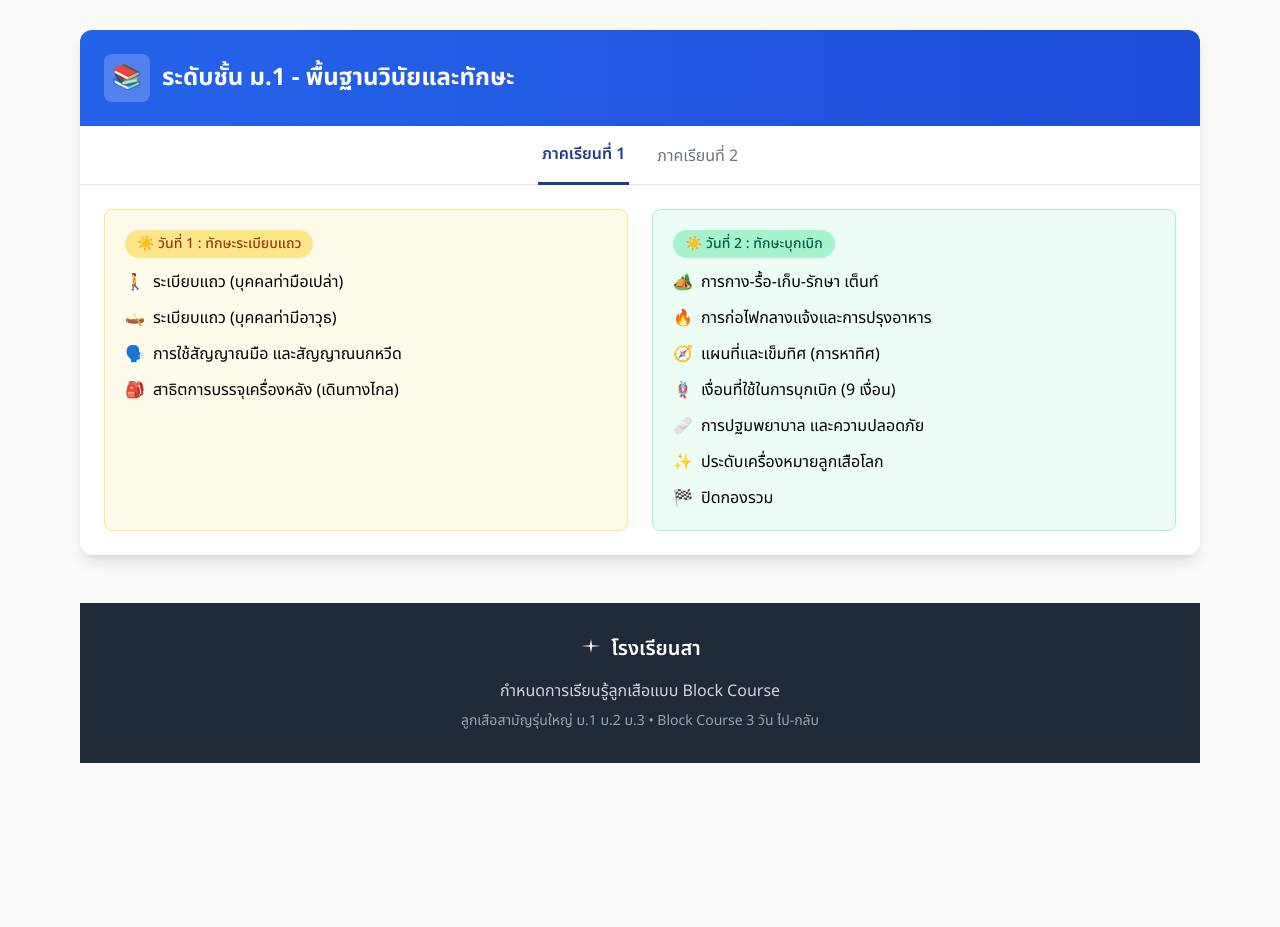
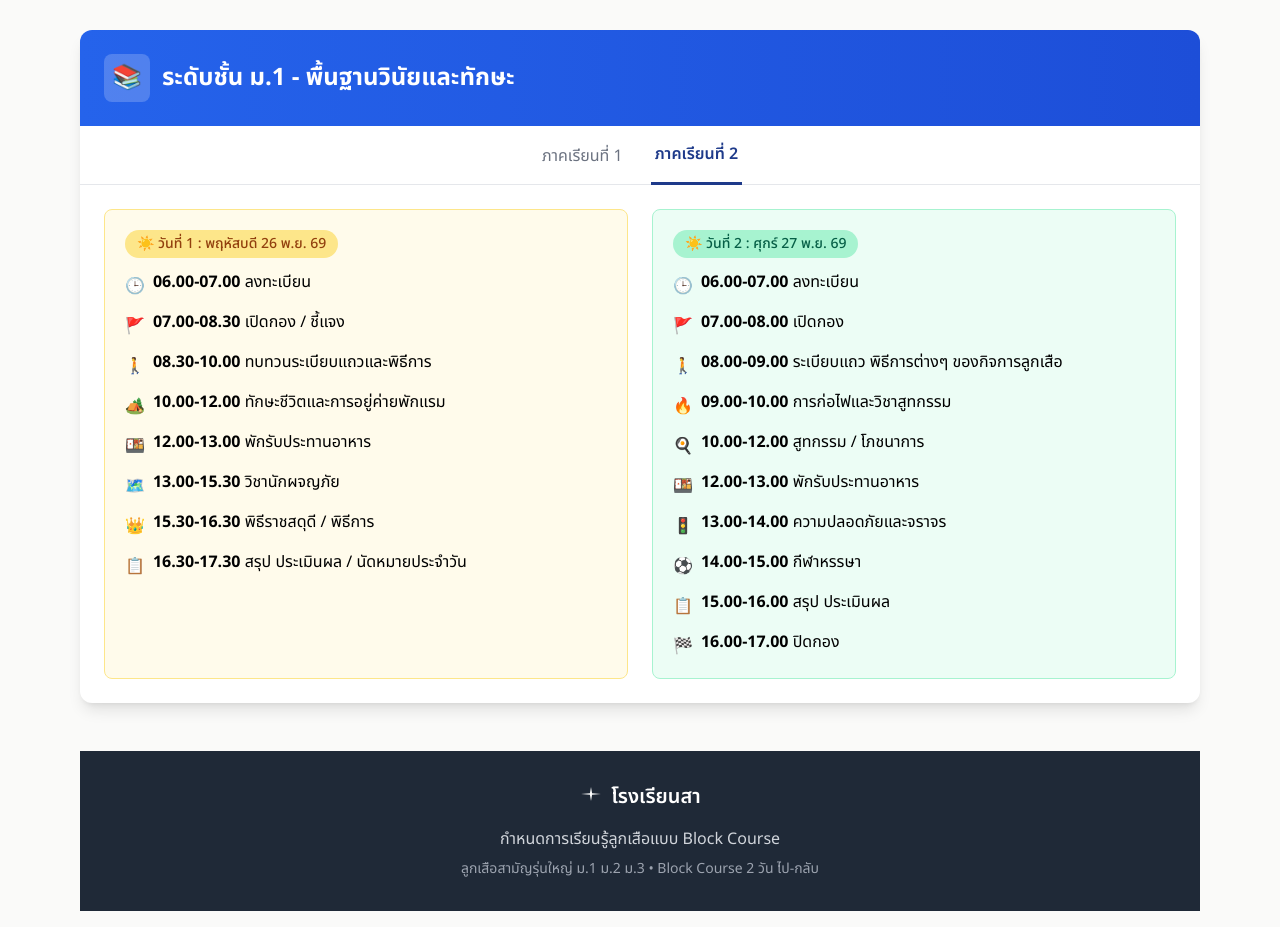
Before and after one commit to jinchanya-boop/sascout, a plain HTML site: page index.html in a window 1280 px wide. Shown: the part 400-1327 px from the top of the page. Before the commit the page ends 1179 px from the top, so only its background shows below. Drawn offline with nearby package versions, Linux system fonts and the light colour scheme.

```diff
--- a/index.html
+++ b/index.html
@@ -120,7 +120,7 @@
                 <h1 class="text-3xl md:text-4xl font-bold">กำหนดการเรียนรู้ลูกเสือ Block Course</h1>
             </div>
             <p class="text-xl opacity-90">โรงเรียนสา ลูกเสือสามัญรุ่นใหญ่ ม.1 ม.2 ม.3</p>
-            <p class="text-lg opacity-80 mt-2">Block Course 3 วัน ไป-กลับ</p>
+            <p class="text-lg opacity-80 mt-2">Block Course 2 วัน ไป-กลับ</p>
         </div>
     </header>
 
@@ -213,29 +213,33 @@
                         </div>
                     </div>
 
-                    <div id="grade-1-term-2" class="term-content p-6 grid md:grid-cols-3 gap-6">
-                        <div class="bg-rose-50 border border-rose-200 rounded-lg p-5">
-                            <span class="inline-block bg-rose-200 text-rose-800 text-sm font-medium px-3 py-1 rounded-full mb-3">☀️ วันที่ 1 : ปฐมนิเทศ</span>
+                    <div id="grade-1-term-2" class="term-content p-6 grid md:grid-cols-2 gap-6">
+                        <div class="bg-amber-50 border border-amber-200 rounded-lg p-5">
+                            <span class="inline-block bg-amber-200 text-amber-800 text-sm font-medium px-3 py-1 rounded-full mb-3">☀️ วันที่ 1 : พฤหัสบดี 26 พ.ย. 69</span>
                             <ul class="space-y-3">
-                                <li class="flex items-center"><span class="mr-2">🤝</span> ปฐมนิเทศ (การปฏิบัติตนในระบบหมู่)</li>
-                                <li class="flex items-center"><span class="mr-2">⭐</span> การเรียนเครื่องหมายพิเศษ</li>
-                            </ul>
-                        </div>
-                        <div class="bg-amber-50 border border-amber-200 rounded-lg p-5">
-                            <span class="inline-block bg-amber-200 text-amber-800 text-sm font-medium px-3 py-1 rounded-full mb-3">☀️ วันที่ 2 : นักผจญภัย</span>
-                            <ul class="space-y-3">
-                                <li class="flex items-center"><span class="mr-2">🗺️</span> วิชานักผจญภัย (เดินทางไกล)</li>
-                                <li class="flex items-center"><span class="mr-2">🏞️</span> การตั้งค่ายพักแรม, เหตุการณ์เดินทางไกล</li>
-                                <li class="flex items-center"><span class="mr-2">🏕️</span> วิชาผู้จัดการอยู่ค่ายพักแรม</li>
+                                <li class="flex items-start"><span class="mr-2 mt-1">🕒</span> <div><strong>06.00-07.00</strong> ลงทะเบียน</div></li>
+                                <li class="flex items-start"><span class="mr-2 mt-1">🚩</span> <div><strong>07.00-08.30</strong> เปิดกอง / ชี้แจง</div></li>
+                                <li class="flex items-start"><span class="mr-2 mt-1">🚶</span> <div><strong>08.30-10.00</strong> ทบทวนระเบียบแถวและพิธีการ</div></li>
+                                <li class="flex items-start"><span class="mr-2 mt-1">🏕️</span> <div><strong>10.00-12.00</strong> ทักษะชีวิตและการอยู่ค่ายพักแรม</div></li>
+                                <li class="flex items-start"><span class="mr-2 mt-1">🍱</span> <div><strong>12.00-13.00</strong> พักรับประทานอาหาร</div></li>
+                                <li class="flex items-start"><span class="mr-2 mt-1">🗺️</span> <div><strong>13.00-15.30</strong> วิชานักผจญภัย</div></li>
+                                <li class="flex items-start"><span class="mr-2 mt-1">👑</span> <div><strong>15.30-16.30</strong> พิธีราชสดุดี / พิธีการ</div></li>
+                                <li class="flex items-start"><span class="mr-2 mt-1">📋</span> <div><strong>16.30-17.30</strong> สรุป ประเมินผล / นัดหมายประจำวัน</div></li>
                             </ul>
                         </div>
                         <div class="bg-emerald-50 border border-emerald-200 rounded-lg p-5">
-                            <span class="inline-block bg-emerald-200 text-emerald-800 text-sm font-medium px-3 py-1 rounded-full mb-3">☀️ วันที่ 3 : ธรรมชาติศึกษา</span>
+                            <span class="inline-block bg-emerald-200 text-emerald-800 text-sm font-medium px-3 py-1 rounded-full mb-3">☀️ วันที่ 2 : ศุกร์ 27 พ.ย. 69</span>
                             <ul class="space-y-3">
-                                <li class="flex items-center"><span class="mr-2">☀️</span> วิชาลม ฟ้า อากาศและฤดูกาล</li>
-                                <li class="flex items-center"><span class="mr-2">🌳</span> วิชาผู้พิทักษ์ป่า</li>
-                                <li class="flex items-center"><span class="mr-2">✨</span> การประดับเครื่องหมายลูกเสือโลก</li>
-                                <li class="flex items-center"><span class="mr-2">🔄</span> ทบทวนกิจกรรมและทดสอบ</li>
+                                <li class="flex items-start"><span class="mr-2 mt-1">🕒</span> <div><strong>06.00-07.00</strong> ลงทะเบียน</div></li>
+                                <li class="flex items-start"><span class="mr-2 mt-1">🚩</span> <div><strong>07.00-08.00</strong> เปิดกอง</div></li>
+                                <li class="flex items-start"><span class="mr-2 mt-1">🚶</span> <div><strong>08.00-09.00</strong> ระเบียบแถว พิธีการต่างๆ ของกิจการลูกเสือ</div></li>
+                                <li class="flex items-start"><span class="mr-2 mt-1">🔥</span> <div><strong>09.00-10.00</strong> การก่อไฟและวิชาสูทกรรม</div></li>
+                                <li class="flex items-start"><span class="mr-2 mt-1">🍳</span> <div><strong>10.00-12.00</strong> สูทกรรม / โภชนาการ</div></li>
+                                <li class="flex items-start"><span class="mr-2 mt-1">🍱</span> <div><strong>12.00-13.00</strong> พักรับประทานอาหาร</div></li>
+                                <li class="flex items-start"><span class="mr-2 mt-1">🚦</span> <div><strong>13.00-14.00</strong> ความปลอดภัยและจราจร</div></li>
+                                <li class="flex items-start"><span class="mr-2 mt-1">⚽</span> <div><strong>14.00-15.00</strong> กีฬาหรรษา</div></li>
+                                <li class="flex items-start"><span class="mr-2 mt-1">📋</span> <div><strong>15.00-16.00</strong> สรุป ประเมินผล</div></li>
+                                <li class="flex items-start"><span class="mr-2 mt-1">🏁</span> <div><strong>16.00-17.00</strong> ปิดกอง</div></li>
                             </ul>
                         </div>
                     </div>
@@ -289,30 +293,34 @@
                         </div>
                     </div>
 
-                    <div id="grade-2-term-2" class="term-content p-6 grid md:grid-cols-3 gap-6">
-                        <div class="bg-rose-50 border border-rose-200 rounded-lg p-5">
-                            <span class="inline-block bg-rose-200 text-rose-800 text-sm font-medium px-3 py-1 rounded-full mb-3">☀️ วันที่ 1 : ทักษะกาย</span>
+                    <div id="grade-2-term-2" class="term-content p-6 grid md:grid-cols-2 gap-6">
+                        <div class="bg-amber-50 border border-amber-200 rounded-lg p-5">
+                            <span class="inline-block bg-amber-200 text-amber-800 text-sm font-medium px-3 py-1 rounded-full mb-3">☀️ วันที่ 1 : พฤหัสบดี 26 พ.ย. 69</span>
                             <ul class="space-y-3">
-                                <li class="flex items-center"><span class="mr-2">🤝</span> ปฐมนิเทศ (เครื่องหมายวิชาพิเศษ/สายยศ)</li>
-                                <li class="flex items-center"><span class="mr-2">🎭</span> วิชานักแสดงบันเทิง</li>
-                                <li class="flex items-center"><span class="mr-2">🏃</span> วิชานักกรีฑา (วิ่ง/กระโดดสูง)</li>
-                            </ul>
-                        </div>
-                        <div class="bg-amber-50 border border-amber-200 rounded-lg p-5">
-                            <span class="inline-block bg-amber-200 text-amber-800 text-sm font-medium px-3 py-1 rounded-full mb-3">☀️ วันที่ 2 : การผจญภัย</span>
-                            <ul class="space-y-3">
-                                <li class="flex items-center"><span class="mr-2">🏞️</span> วิชานักผจญภัย (เดินทางไกลแรมคืน, ว่ายน้ำ)</li>
-                                <li class="flex items-center"><span class="mr-2">🧗</span> การไต่เชือก, กระโดดข้ามสิ่งกีดขวาง</li>
-                                <li class="flex items-center"><span class="mr-2">🧭</span> แผนที่ทหาร และเข็มทิศ (พิกัด)</li>
+                                <li class="flex items-start"><span class="mr-2 mt-1">🕒</span> <div><strong>06.00-07.00</strong> ลงทะเบียน</div></li>
+                                <li class="flex items-start"><span class="mr-2 mt-1">🚩</span> <div><strong>07.00-08.30</strong> เปิดกอง / ชี้แจง</div></li>
+                                <li class="flex items-start"><span class="mr-2 mt-1">🎭</span> <div><strong>08.30-10.00</strong> วิชานักแสดงบันเทิง</div></li>
+                                <li class="flex items-start"><span class="mr-2 mt-1">🏃</span> <div><strong>10.00-12.00</strong> วิชานักกรีฑา (วิ่ง/กระโดดสูง)</div></li>
+                                <li class="flex items-start"><span class="mr-2 mt-1">🍳</span> <div><strong>12.00-13.00</strong> สูทกรรม / โภชนาการ</div></li>
+                                <li class="flex items-start"><span class="mr-2 mt-1">🧭</span> <div><strong>13.00-15.30</strong> วิชาแผนที่และเข็มทิศ</div></li>
+                                <li class="flex items-start"><span class="mr-2 mt-1">👑</span> <div><strong>15.30-16.30</strong> พิธีราชสดุดี / พิธีการ</div></li>
+                                <li class="flex items-start"><span class="mr-2 mt-1">📋</span> <div><strong>16.30-17.30</strong> สรุป ประเมินผล / นัดหมายประจำวัน</div></li>
                             </ul>
                         </div>
                         <div class="bg-emerald-50 border border-emerald-200 rounded-lg p-5">
-                            <span class="inline-block bg-emerald-200 text-emerald-800 text-sm font-medium px-3 py-1 rounded-full mb-3">☀️ วันที่ 3 : ธรรมชาติวิทยา</span>
+                            <span class="inline-block bg-emerald-200 text-emerald-800 text-sm font-medium px-3 py-1 rounded-full mb-3">☀️ วันที่ 2 : ศุกร์ 27 พ.ย. 69</span>
                             <ul class="space-y-3">
-                                <li class="flex items-center"><span class="mr-2">🔭</span> วิชานักดาราศาสตร์</li>
-                                <li class="flex items-center"><span class="mr-2">🍃</span> วิชานักธรรมชาติวิทยา (โครงงาน)</li>
-                                <li class="flex items-center"><span class="mr-2">👣</span> วิชานักสะกดรอย</li>
-                                <li class="flex items-center"><span class="mr-2">📝</span> ทดสอบความรู้วิชาพิเศษ</li>
+                                <li class="flex items-start"><span class="mr-2 mt-1">🕒</span> <div><strong>06.00-07.00</strong> ลงทะเบียน</div></li>
+                                <li class="flex items-start"><span class="mr-2 mt-1">🚩</span> <div><strong>07.00-08.00</strong> เปิดกอง</div></li>
+                                <li class="flex items-start"><span class="mr-2 mt-1">🚶</span> <div><strong>08.00-09.00</strong> ระเบียบแถว พิธีการต่างๆ ของกิจการลูกเสือ</div></li>
+                                <li class="flex items-start"><span class="mr-2 mt-1">🔭</span> <div><strong>09.00-10.00</strong> นักดาราศาสตร์</div></li>
+                                <li class="flex items-start"><span class="mr-2 mt-1">🍃</span> <div><strong>10.00-11.00</strong> นักธรรมชาติวิทยา (โครงงาน)</div></li>
+                                <li class="flex items-start"><span class="mr-2 mt-1">🍱</span> <div><strong>11.00-12.00</strong> พักอาหารกลางวัน</div></li>
+                                <li class="flex items-start"><span class="mr-2 mt-1">👣</span> <div><strong>12.00-13.00</strong> วิชานักสะกดรอย</div></li>
+                                <li class="flex items-start"><span class="mr-2 mt-1">🗺️</span> <div><strong>13.00-14.00</strong> วิชานักผจญภัย (เดินทางไกลแรมคืน ว่ายน้ำ)</div></li>
+                                <li class="flex items-start"><span class="mr-2 mt-1">📝</span> <div><strong>14.00-15.00</strong> สอบภาคทฤษฎี(วิชาพิเศษ)</div></li>
+                                <li class="flex items-start"><span class="mr-2 mt-1">📋</span> <div><strong>15.00-16.00</strong> สรุป ประเมินผล</div></li>
+                                <li class="flex items-start"><span class="mr-2 mt-1">🏁</span> <div><strong>16.00-17.00</strong> ปิดกอง</div></li>
                             </ul>
                         </div>
                     </div>
@@ -356,29 +364,34 @@
                         </div>
                     </div>
 
-                    <div id="grade-3-term-2" class="term-content p-6 grid md:grid-cols-3 gap-6">
-                        <div class="bg-rose-50 border border-rose-200 rounded-lg p-5">
-                            <span class="inline-block bg-rose-200 text-rose-800 text-sm font-medium px-3 py-1 rounded-full mb-3">☀️ วันที่ 1 : วิชาพิเศษ (ผู้นำ)</span>
+                    <div id="grade-3-term-2" class="term-content p-6 grid md:grid-cols-2 gap-6">
+                        <div class="bg-amber-50 border border-amber-200 rounded-lg p-5">
+                            <span class="inline-block bg-amber-200 text-amber-800 text-sm font-medium px-3 py-1 rounded-full mb-3">☀️ วันที่ 1 : พฤหัสบดี 26 พ.ย. 69</span>
                             <ul class="space-y-3">
-                                <li class="flex items-center"><span class="mr-2">🤝</span> ปฐมนิเทศ</li>
-                                <li class="flex items-center"><span class="mr-2">🏛️</span> หน้าที่พลเมือง</li>
-                                <li class="flex items-center"><span class="mr-2">👑</span> วิชาการฝึกเป็นผู้นำ*</li>
-                                <li class="flex items-center"><span class="mr-2">🛠️</span> วิชานักบุกเบิก*</li>
-                            </ul>
-                        </div>
-                        <div class="bg-amber-50 border border-amber-200 rounded-lg p-5">
-                            <span class="inline-block bg-amber-200 text-amber-800 text-sm font-medium px-3 py-1 rounded-full mb-3">☀️ วันที่ 2 : วิชาพิเศษ (ทักษะ)</span>
-                            <ul class="space-y-3">
-                                <li class="flex items-center"><span class="mr-2">☀️</span> วิชานักอุตุนิยมวิทยา*</li>
-                                <li class="flex items-center"><span class="mr-2">📦</span> วิชาพลาธิการ*</li>
-                                <li class="flex items-center"><span class="mr-2">🗣️</span> วิชาล่าม*</li>
+                                <li class="flex items-start"><span class="mr-2 mt-1">🕒</span> <div><strong>06.00-07.00</strong> ลงทะเบียน</div></li>
+                                <li class="flex items-start"><span class="mr-2 mt-1">🚩</span> <div><strong>07.00-08.30</strong> เปิดกอง / ชี้แจง</div></li>
+                                <li class="flex items-start"><span class="mr-2 mt-1">🏛️</span> <div><strong>08.30-10.00</strong> หน้าที่พลเมือง</div></li>
+                                <li class="flex items-start"><span class="mr-2 mt-1">👑</span> <div><strong>10.00-12.00</strong> วิชาการฝึกเป็นผู้นำ</div></li>
+                                <li class="flex items-start"><span class="mr-2 mt-1">🍳</span> <div><strong>12.00-13.00</strong> สูทกรรม / โภชนาการ</div></li>
+                                <li class="flex items-start"><span class="mr-2 mt-1">🛠️</span> <div><strong>13.00-15.30</strong> วิชาบุกเบิก</div></li>
+                                <li class="flex items-start"><span class="mr-2 mt-1">👑</span> <div><strong>15.30-16.30</strong> พิธีราชสดุดี / พิธีการ</div></li>
+                                <li class="flex items-start"><span class="mr-2 mt-1">📋</span> <div><strong>16.30-17.30</strong> สรุป ประเมินผล / นัดหมายประจำวัน</div></li>
                             </ul>
                         </div>
                         <div class="bg-emerald-50 border border-emerald-200 rounded-lg p-5">
-                            <span class="inline-block bg-emerald-200 text-emerald-800 text-sm font-medium px-3 py-1 rounded-full mb-3">☀️ วันที่ 3 : วิชาพิเศษ (อนุรักษ์)</span>
+                            <span class="inline-block bg-emerald-200 text-emerald-800 text-sm font-medium px-3 py-1 rounded-full mb-3">☀️ วันที่ 2 : ศุกร์ 27 พ.ย. 69</span>
                             <ul class="space-y-3">
-                                <li class="flex items-center"><span class="mr-2">🌳</span> วิชาอนุรักษ์ธรรมชาติ*</li>
-                                <li class="flex items-center"><span class="mr-2">📝</span> สอบภาคทฤษฎี</li>
+                                <li class="flex items-start"><span class="mr-2 mt-1">🕒</span> <div><strong>06.00-07.00</strong> ลงทะเบียน</div></li>
+                                <li class="flex items-start"><span class="mr-2 mt-1">🚩</span> <div><strong>07.00-08.00</strong> เปิดกอง</div></li>
+                                <li class="flex items-start"><span class="mr-2 mt-1">🚶</span> <div><strong>08.00-09.00</strong> ระเบียบแถว พิธีการต่างๆ ของกิจการลูกเสือ</div></li>
+                                <li class="flex items-start"><span class="mr-2 mt-1">🌦️</span> <div><strong>09.00-10.00</strong> นักอุตุนิยมวิทยา</div></li>
+                                <li class="flex items-start"><span class="mr-2 mt-1">📦</span> <div><strong>10.00-11.00</strong> วิชาพลาธิการ</div></li>
+                                <li class="flex items-start"><span class="mr-2 mt-1">🗣️</span> <div><strong>11.00-12.00</strong> วิชาล่าม</div></li>
+                                <li class="flex items-start"><span class="mr-2 mt-1">🍳</span> <div><strong>12.00-13.00</strong> วิชาโภชนาการ / และสุขภาพ / สูทกรรม</div></li>
+                                <li class="flex items-start"><span class="mr-2 mt-1">🌳</span> <div><strong>13.00-14.00</strong> วิชาอนุรักษ์ธรรมชาติ</div></li>
+                                <li class="flex items-start"><span class="mr-2 mt-1">📝</span> <div><strong>14.00-15.00</strong> สอบภาคทฤษฎี</div></li>
+                                <li class="flex items-start"><span class="mr-2 mt-1">📋</span> <div><strong>15.00-16.00</strong> สรุป ประเมินผล</div></li>
+                                <li class="flex items-start"><span class="mr-2 mt-1">🏁</span> <div><strong>16.00-17.00</strong> ปิดกอง</div></li>
                             </ul>
                         </div>
                     </div>
@@ -962,11 +975,14 @@
                 <h3 class="text-xl font-semibold">โรงเรียนสา</h3>
             </div>
             <p class="text-gray-300 mb-2">กำหนดการเรียนรู้ลูกเสือแบบ Block Course</p>
-            <p class="text-gray-400 text-sm">ลูกเสือสามัญรุ่นใหญ่ ม.1 ม.2 ม.3 • Block Course 3 วัน ไป-กลับ</p>
+            <p class="text-gray-400 text-sm">ลูกเสือสามัญรุ่นใหญ่ ม.1 ม.2 ม.3 • Block Course 2 วัน ไป-กลับ</p>
         </div>
     </footer>
 
     <script>
+        // ภาคเรียนที่เปิดแสดงเป็นค่าเริ่มต้น (เปลี่ยนเป็น 1 เมื่อขึ้นภาคเรียนใหม่)
+        const DEFAULT_TERM = 2;
+
         // ฟังก์ชันสำหรับสลับเมนูหลัก
         function showSection(sectionId) {
             // ซ่อนทุก Section
@@ -1020,7 +1036,7 @@
             activeTab.classList.remove('bg-gray-100', 'text-gray-700', 'hover:bg-gray-200');
 
             // ตั้งค่าภาคเรียนที่ 1 เป็น default เมื่อเปลี่ยนชั้นปี
-            showTerm(grade, 1);
+            showTerm(grade, DEFAULT_TERM);
         }
 
         // ฟังก์ชันใหม่สำหรับสลับภาคเรียน
@@ -1048,7 +1064,7 @@
         document.addEventListener('DOMContentLoaded', function() {
             showSection('schedule');
             showGrade(1);
-            showTerm(1, 1);
+            showTerm(1, DEFAULT_TERM);
         });
     </script>
 </body>
```
